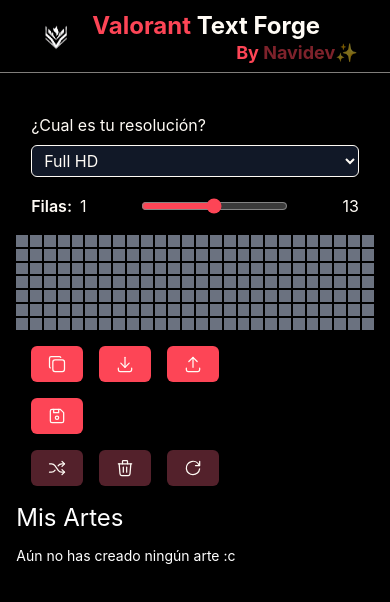
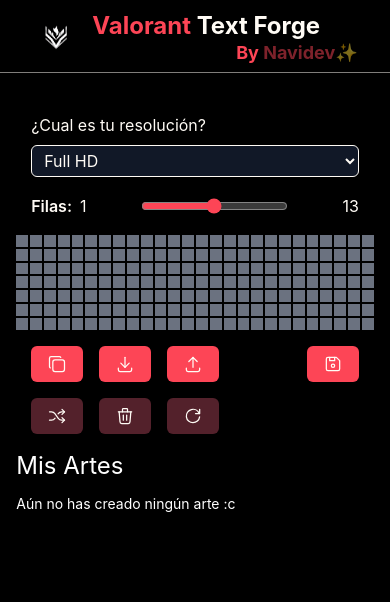
Before and after one commit to navidevof/valorant-text-forge, a Vue app: page / in a window 390 px wide. Shown: the top 602 px of the page. Built offline with nearby package versions, Linux system fonts and the light colour scheme.

Commit message:
Refactor: complete logic show my art in board

```diff
--- a/src/components/home/Buttons.vue
+++ b/src/components/home/Buttons.vue
@@ -1,5 +1,5 @@
 <template>
-	<div class="flex flex-col md:flex-row w-11/12 mx-auto gap-4 justify-between">
+	<div class="flex flex-row flex-wrap w-11/12 mx-auto gap-y-4 justify-between">
 		<div class="flex flex-row flex-wrap gap-4 items-center">
 			<button
 				@click="copyToClipboardText"
@@ -118,7 +118,7 @@
 const copyToClipboardCode = async () => {
 	await navigator.clipboard.writeText(
 		JSON.stringify({
-			resolution: RESOLUTION.value,
+			resolution: RESOLUTION.value ?? "full",
 			data: SELECTED_DATA.value,
 			rows: ROWS.value,
 		})
@@ -131,11 +131,14 @@
 	if (SELECTED_DATA.value.length === 0) return;
 
 	const jsConfetti = new JSConfetti();
+
 	const newArt = {
+		id: Date.now().toString(),
 		data: [...SELECTED_DATA.value],
 		board: {
 			width: COLS.value,
 			height: ROWS.value,
+			resolution: RESOLUTION.value ?? "full",
 		},
 		textPlain: generateAscii({
 			board: BOARD.value,
--- a/src/components/home/Controls.vue
+++ b/src/components/home/Controls.vue
@@ -4,7 +4,7 @@
 			<span>¿Cual es tu resolución?</span>
 			<select
 				v-model="RESOLUTION"
-				@change="() => boardStore.updateBoard()"
+				@change="() => boardStore.updateBoard(ROWS)"
 				class="w-full"
 			>
 				<option selected value="full">Full HD</option>
--- a/src/components/home/MyArts.vue
+++ b/src/components/home/MyArts.vue
@@ -1,8 +1,8 @@
 <template>
-	<div class="flex flex-col gap-6">
+	<div class="flex flex-col gap-6 w-full mx-auto">
 		<h1 class="text-white text-2xl">Mis Artes</h1>
 		<div v-if="MY_ARTS.length > 0" class="flex flex-wrap gap-4">
-			<RenderArt v-for="art in MY_ARTS" :key="art.textPlain" :art="art" />
+			<RenderArt v-for="art in MY_ARTS" :key="art.id" :art="art" />
 		</div>
 		<span v-else class="text-white text-sm -mt-3">
 			Aún no has creado ningún arte :c
--- a/src/components/home/RenderArt.vue
+++ b/src/components/home/RenderArt.vue
@@ -2,13 +2,6 @@
 	<div class="flex flex-col gap-4 aspect-square">
 		<pre class="text-white text-sm">{{ renderArt }}</pre>
 		<div class="flex flex-row gap-4">
-			<button
-				@click="localArtsStore.removeArt(art)"
-				class="bg-custom-red-3 justify-center items-center gap-x-2 flex group relative z-10"
-			>
-				<IconTrash class="size-5" />
-				<Tooltip position="top" text="Borrar" />
-			</button>
 			<button
 				@click="copyToClipboardText"
 				class="bg-custom-red-3 justify-center items-center gap-x-2 flex group relative z-10"
@@ -25,6 +18,13 @@
 			>
 				<IconEye class="size-5" />
 				<Tooltip position="top" text="Ver en el editor" />
+			</button>
+			<button
+				@click="localArtsStore.removeArt(art)"
+				class="bg-custom-red-3 justify-center items-center gap-x-2 flex group relative z-10"
+			>
+				<IconTrash class="size-5" />
+				<Tooltip position="top" text="Borrar" />
 			</button>
 		</div>
 	</div>
@@ -57,6 +57,7 @@
 const boardStore = useBoardStore();
 
 const { SELECTED_DATA } = storeToRefs(boardStore);
+const { RESOLUTION } = storeToRefs(boardStore);
 
 const renderArt = computed(() => addLineBreaks(art.textPlain, art.board.width));
 
@@ -73,5 +74,8 @@
 
 const showInEditor = () => {
 	SELECTED_DATA.value = art.data;
+	RESOLUTION.value = art.board.resolution;
+
+	boardStore.updateBoard(art.board.height);
 };
 </script>
--- a/src/interfaces/art.ts
+++ b/src/interfaces/art.ts
@@ -1,9 +1,12 @@
 import { IBoardData } from "./board";
+import { TResolution } from "./resolution";
 
 export interface ILcalArt {
+	id: string;
 	data: IBoardData[];
 	textPlain: string;
 	board: {
+		resolution: TResolution;
 		width: number;
 		height: number;
 	};
--- a/src/views/ValorantAsciiArt.vue
+++ b/src/views/ValorantAsciiArt.vue
@@ -1,5 +1,7 @@
 <template>
-	<div class="flex flex-col gap-4 w-11/12 md:w-10/12 max-w-screen-lg mx-auto">
+	<div
+		class="flex flex-col gap-4 w-11/12 md:w-10/12 max-w-screen-lg mx-auto pb-10"
+	>
 		<Controls />
 		<Board />
 		<Buttons />
```
